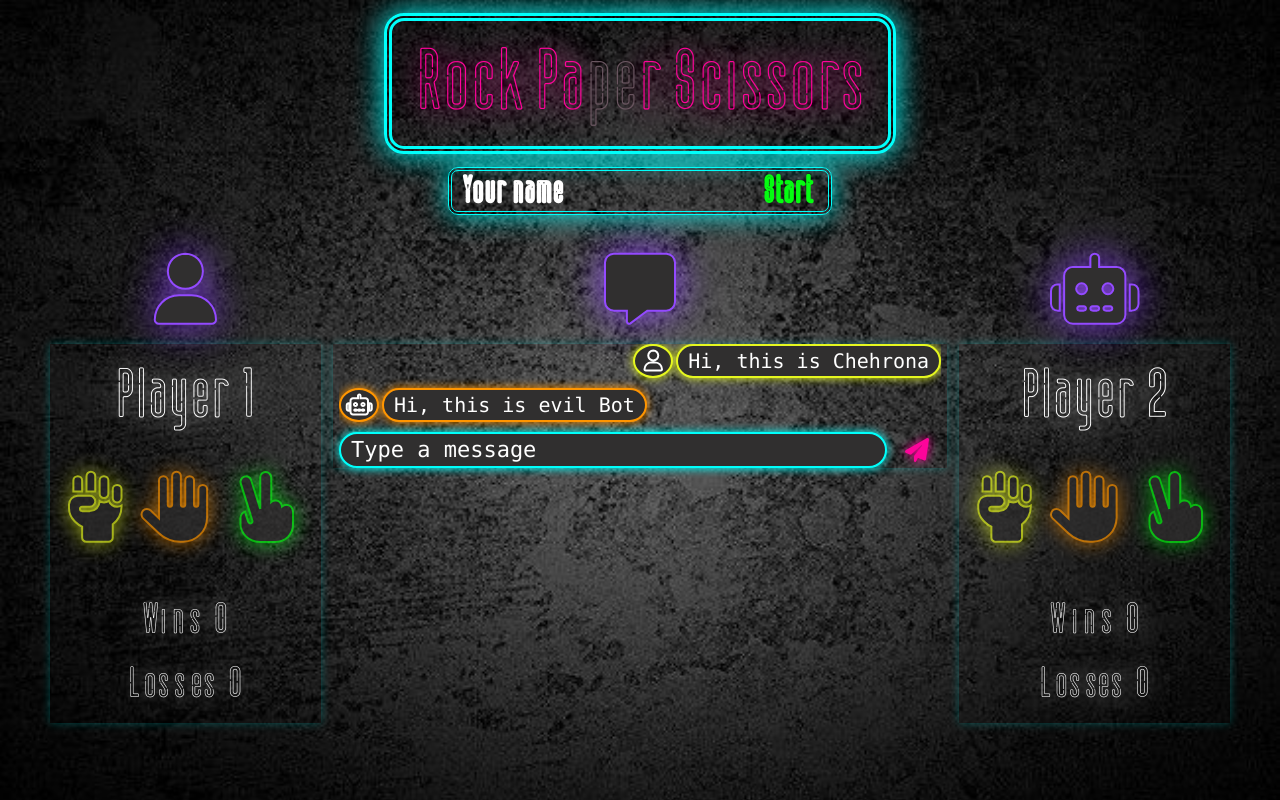
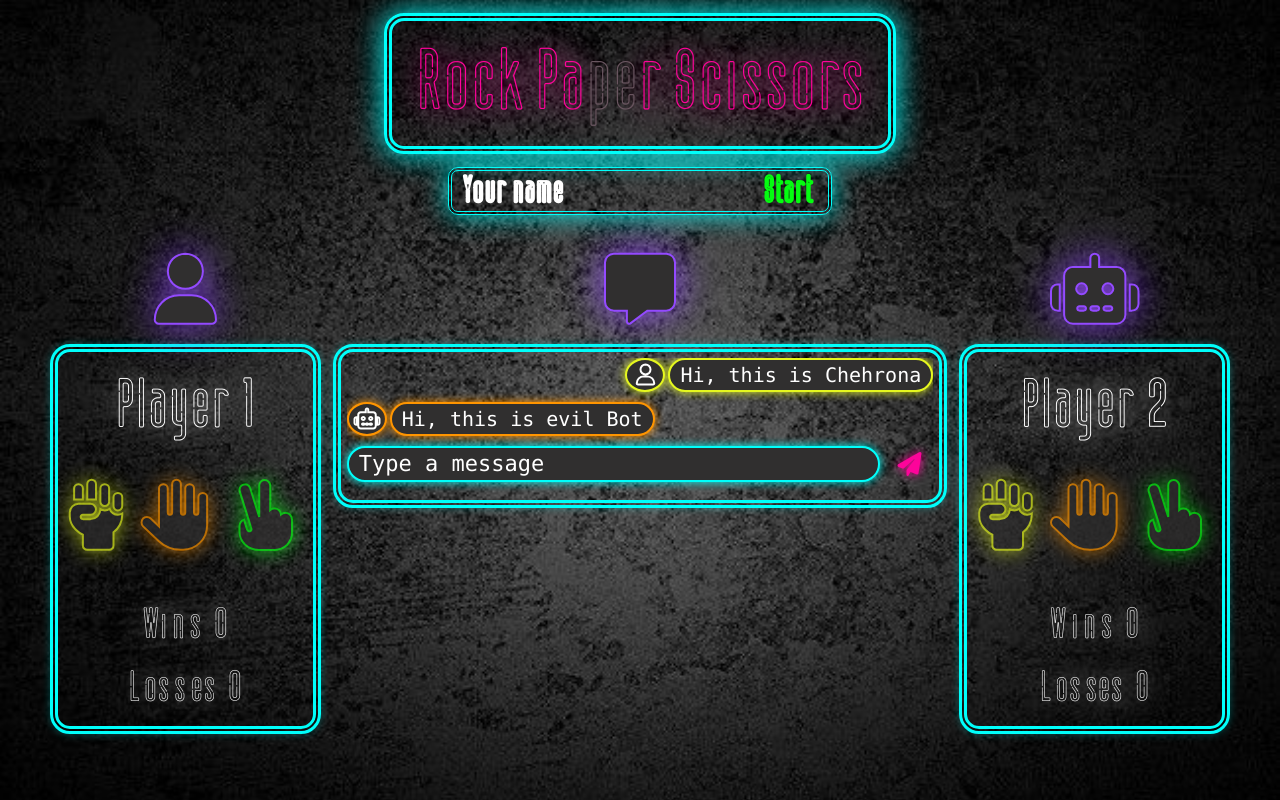
Before and after one commit to chehrona/RPS-Multiplayer, a plain HTML site: page index.html in a window 1280 px wide. Drawn offline with nearby package versions, Linux system fonts and the light colour scheme; no server answers.

Commit message:
Update index.html

```diff
--- a/index.html
+++ b/index.html
@@ -28,7 +28,7 @@
             <h1>sors</h1>
         </div>
     </div>
-        <div class="bordersAnim" id="playerName">
+        <div class="bordersAnim bordersInanim" id="playerName">
             <input id="nameEnter" placeholder="Your name" maxlength="10">
             <button type="submit" id="start">Start</button>
         </div>
@@ -38,7 +38,7 @@
     <div id="playZone">
         <div id="yourScreen" class="playerScreen">
             <i class="fa-solid fa-user icons bots playerIcon uIcons" id="robotU"  data-id-player="1"></i>
-            <div class="bordersAnim" id="uBorder">
+            <div class="bordersAnim bordersInanim" id="uBorder">
                 <h1 id="yourName" class="names">Player 1</h1>
                 <div class="iconsContainer" id="uIconContainer">
                     <i class="fa-solid fa-hand-fist icons playerChoice rock uIcons uHands disabled" id="uRock" data-choice="rock" ></i>
@@ -62,7 +62,7 @@
         </div>
     <div id="chatScreen">
         <i class="fa-solid fa-message icons bots" id="robotM"></i>
-        <div class="bordersAnim">
+        <div class="bordersAnim bordersInanim">
             <div id="messageBoard">
                 <div class="iconTextWrap myIconTextWrap">
                     <div class="iconBorder myIconBorder">
@@ -90,7 +90,7 @@
 
     <div id="opponentScreen" class="playerScreen">
         <i class="fa-solid fa-robot icons bots playerIcon xIcons" id="robotX" data-id-player="2"></i>
-        <div class="bordersAnim" id="xBorder">
+        <div class="bordersAnim bordersInanim " id="xBorder">
             <h1 id="opponentName" class="names">Player 2</h1>
         <div class="iconsContainer" id="xIconContainer">
             <i class="fa-solid fa-hand-fist icons playerChoice rock xHands xIcons disabled" id="xRock" data-choice="rock"></i>
```
